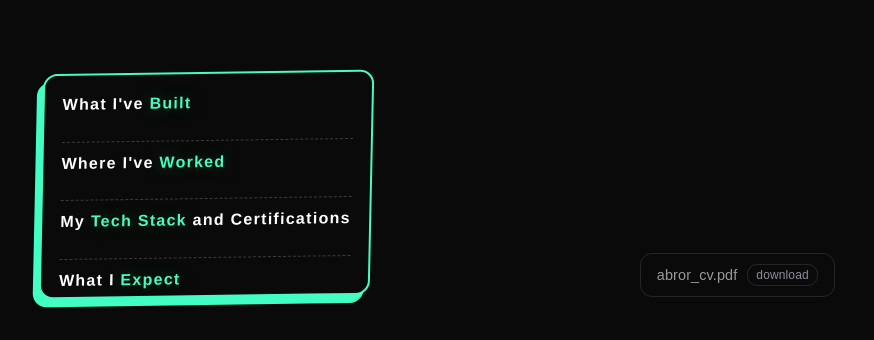
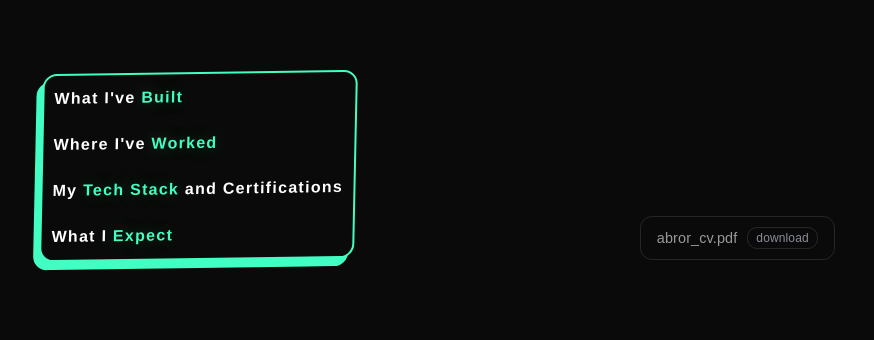
Before and after one commit to abror-mqv/abror-cv, a Next.js app: page / in a window 1280 px wide. Shown: the part 390-730 px from the top of the page, without its empty margins (202-1076 px from the left). Built offline with nearby package versions, Linux system fonts and the light colour scheme; no server answers.

Commit message:
Some improvements

```diff
--- a/src/app/components/homepage/links/links.module.scss
+++ b/src/app/components/homepage/links/links.module.scss
@@ -1,7 +1,7 @@
 .links{
     list-style: none;
     margin: 0;
-    padding: 18px 18px 6px 18px;
+    // padding: 18px 18px 6px 18px;
     background: #0a0a0a;
     border: 2px solid var(--accent-color);
     border-radius: 14px;
@@ -10,33 +10,63 @@
     color: #fff;
     display: flex;
     flex-direction: column;
-    gap: 1rem;
+    overflow: hidden;
+    // gap: 1rem;
 }
 
 .links li{
     margin: 0;
     padding: 0;
+    // background-color: red;
+    position: relative;
+    overflow: hidden;
 }
 
-.links li + li{
-    border-top: 1px dashed rgba(255,255,255,0.2);
-    margin-top: 10px;
-    padding-top: 10px;
-}
+// .links li + li{
+//     // border-top: 1px dashed rgba(255,255,255,0.2);
+//     margin-top: 10px;
+//     padding-top: 10px;
+// }
 
 .links li a{
     display: block;
+    padding: 14px 10px;
+
     color: inherit;
     font-weight: 800;
     // text-transform: uppercase;
     letter-spacing: 0.08em;
-    line-height: 1.35;
+    // line-height: 1.35;
     transition: transform 140ms ease, color 140ms ease;
+    position: relative;
+    z-index: 1;
 }
 
-.links li a:hover{
-    color: var(--accent-color);
+.links li a::before {
+    content: '';
+    position: absolute;
+    top: 0;
+    left: -120%;
+    width: 110%;
+    height: 100%;
+    background: var(--accent-color);
+    transition: left 300ms ease;
+    z-index: -1;
+    clip-path: polygon(0 0, calc(100% - 20px) 0, 100% 100%, 0 100%);
+}
+
+.links li a:hover::before {
+    left: -5px;
+}
+
+.links li a:hover {
+    color: #000000;
     transform: translateX(4px);
+    .accent{
+        color: #000000;
+        // text-transform: uppercase;
+        font-weight: 900;
+    }
 }
 
 .links .accent{
--- a/src/i18n/messages/en/expectations.json
+++ b/src/i18n/messages/en/expectations.json
@@ -3,17 +3,17 @@
   "who_i_am": {
     "main": "Who I am",
     "help": "I forgot to introduce myself",
-    "content": "I'm a frontend-first engineer with a strong product mindset.\nI focus mostly on UI, UX, and how things actually feel for users, while backend and business logic are more like a __solid_bonus__ I bring to the table.\n\nI've worked on __different_products__ and also tried building my own things - not all of them worked, but this experience shaped how I think about software, decisions, and trade-offs. I'm more about understanding the problem than just adding features."
+    "content": "I'm a frontend-first engineer with a strong product mindset.\nI focus mostly on UI, UX, and how things actually feel for users, while backend and business logic are more like a __solid_bonus__ I bring to the table.\nI've worked on __different_products__ and also tried building my own things - not all of them worked, but this experience shaped how I think about software, decisions, and trade-offs. I'm more about understanding the problem than just adding features."
   },
   "how_i_work": {
     "main": "How I work",
     "help": "How we would actually collaborate",
-    "content": "I usually prefer to think and plan first, then write code.\nNot everything can be planned, but having a clear direction helps a lot.\n\nI care about structure, maintainability, and simple solutions. Feedback is important for me - I work better when I know what's working and what's not. In general, I stay focused on product and try to be easy to work with, even when things are not perfect."
+    "content": "I usually prefer to think and plan first, then write code.\nNot everything can be planned, but having a clear direction helps a lot.\nI care about structure, maintainability, and simple solutions. Feedback is important for me - I work better when I know what's working and what's not. In general, I stay focused on product and try to be easy to work with, even when things are not perfect."
   },
   "what_im_open_to": {
     "main": "What I'm open to",
     "help": "Let's see if our expectations match",
-    "content": "Right now, I'm open to different formats: full-time roles, long-term contracts, or well-defined projects.\nWhat matters more to me is a clear role and a real product, not just \"a position\".\n\nIdeally, I want to work as part of a team, but I'm also comfortable taking ownership when needed. If product is interesting and expectations are clear, I'm always open to talk."
+    "content": "Right now, I'm open to different formats: full-time roles, long-term contracts, or well-defined projects.\nWhat matters more to me is a clear role and a real product, not just \"a position\".\nIdeally, I want to work as part of a team, but I'm also comfortable taking ownership when needed. If product is interesting and expectations are clear, I'm always open to talk."
   },
   "links": {
     "solid_bonus": "solid bonus",
--- a/src/i18n/messages/fr/expectations.json
+++ b/src/i18n/messages/fr/expectations.json
@@ -8,12 +8,12 @@
   "how_i_work": {
     "main": "Comment je travaille",
     "help": "Comment nous collaborerions réellement",
-    "content": "Je préfère généralement penser et planifier d'abord, puis écrire du code.\nTout ne peut pas être planifié, mais avoir une direction claire aide beaucoup.\n\nJe me soucie de la structure, de la maintenabilité et des solutions simples. Le feedback est important pour moi - je travaille mieux quand je sais ce qui fonctionne et ce qui ne fonctionne pas. En général, je reste concentré sur le produit et j'essaie d'être facile à travailler avec, même quand les choses ne sont pas parfaites."
+    "content": "Je préfère généralement penser et planifier d'abord, puis écrire du code.\nTout ne peut pas être planifié, mais avoir une direction claire aide beaucoup.\nJe me soucie de la structure, de la maintenabilité et des solutions simples. Le feedback est important pour moi - je travaille mieux quand je sais ce qui fonctionne et ce qui ne fonctionne pas. En général, je reste concentré sur le produit et j'essaie d'être facile à travailler avec, même quand les choses ne sont pas parfaites."
   },
   "what_im_open_to": {
     "main": "Ce à quoi je suis ouvert",
     "help": "Voyons si nos attentes correspondent",
-    "content": "Actuellement, je suis ouvert à différents formats : rôles à temps plein, contrats à long terme ou projets bien définis.\nCe qui compte plus pour moi, c'est un rôle clair et un vrai produit, pas juste \"une position\".\n\nIdéalement, je veux travailler en équipe, mais je suis aussi à l'aise pour prendre la responsabilité quand c'est nécessaire. Si le produit est intéressant et les attentes sont claires, je suis toujours ouvert à discuter."
+    "content": "Actuellement, je suis ouvert à différents formats : rôles à temps plein, contrats à long terme ou projets bien définis.\nCe qui compte plus pour moi, c'est un rôle clair et un vrai produit, pas juste \"une position\".\nIdéalement, je veux travailler en équipe, mais je suis aussi à l'aise pour prendre la responsabilité quand c'est nécessaire. Si le produit est intéressant et les attentes sont claires, je suis toujours ouvert à discuter."
   },
   "links": {
     "solid_bonus": "bonus solide",
--- a/src/i18n/messages/ru/homepage.json
+++ b/src/i18n/messages/ru/homepage.json
@@ -1,6 +1,6 @@
 {
   "links": {
-    "projects": "Что я <accent>разработал</accent>",
+    "projects": "Что я <accent>строил</accent>",
     "timeline": "Где я <accent>работал</accent>",
     "certificates": "Мой <accent>стек</accent> и сертификации",
     "expectations": "Чего я <accent>ожидаю</accent>"
```
Also changed, not shown: 1 other file (tests, documents, lock files or other folders).
